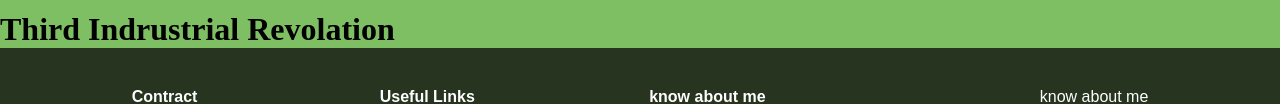
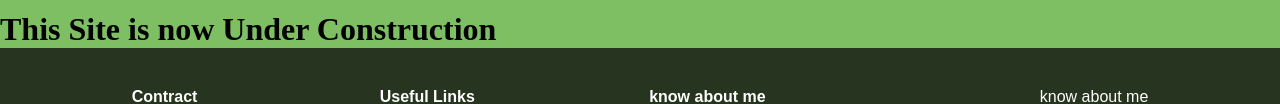
Before and after one commit to Mehedi-Hasan-soft-web-support/MehedI_Hasan.github.io, a plain HTML site: page index.html in a window 1280 px wide. Shown: the part 1295-1399 px from the top of the page. Drawn offline with Linux system fonts and the light colour scheme; a web font is replaced by a local one.

Commit message:
Update index.html

```diff
--- a/index.html
+++ b/index.html
@@ -65,7 +65,7 @@
 <img src="image3.png"class="img1"alt="Imeage">
 
 <div class="p">
-    <h1>Third Indrustrial Revolation</h1>
+    <h1>This Site is now Under Construction</h1>
 
 
 
```
